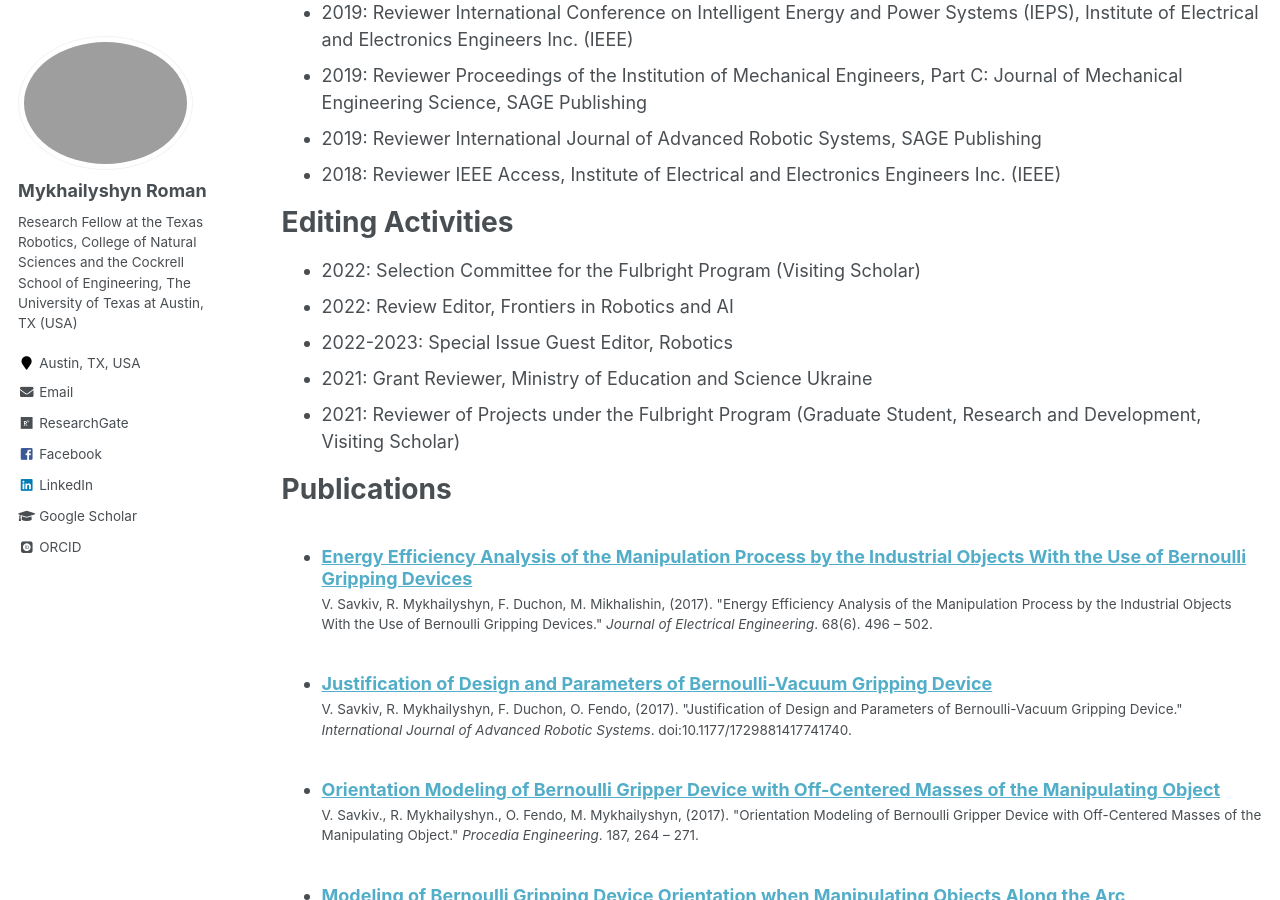
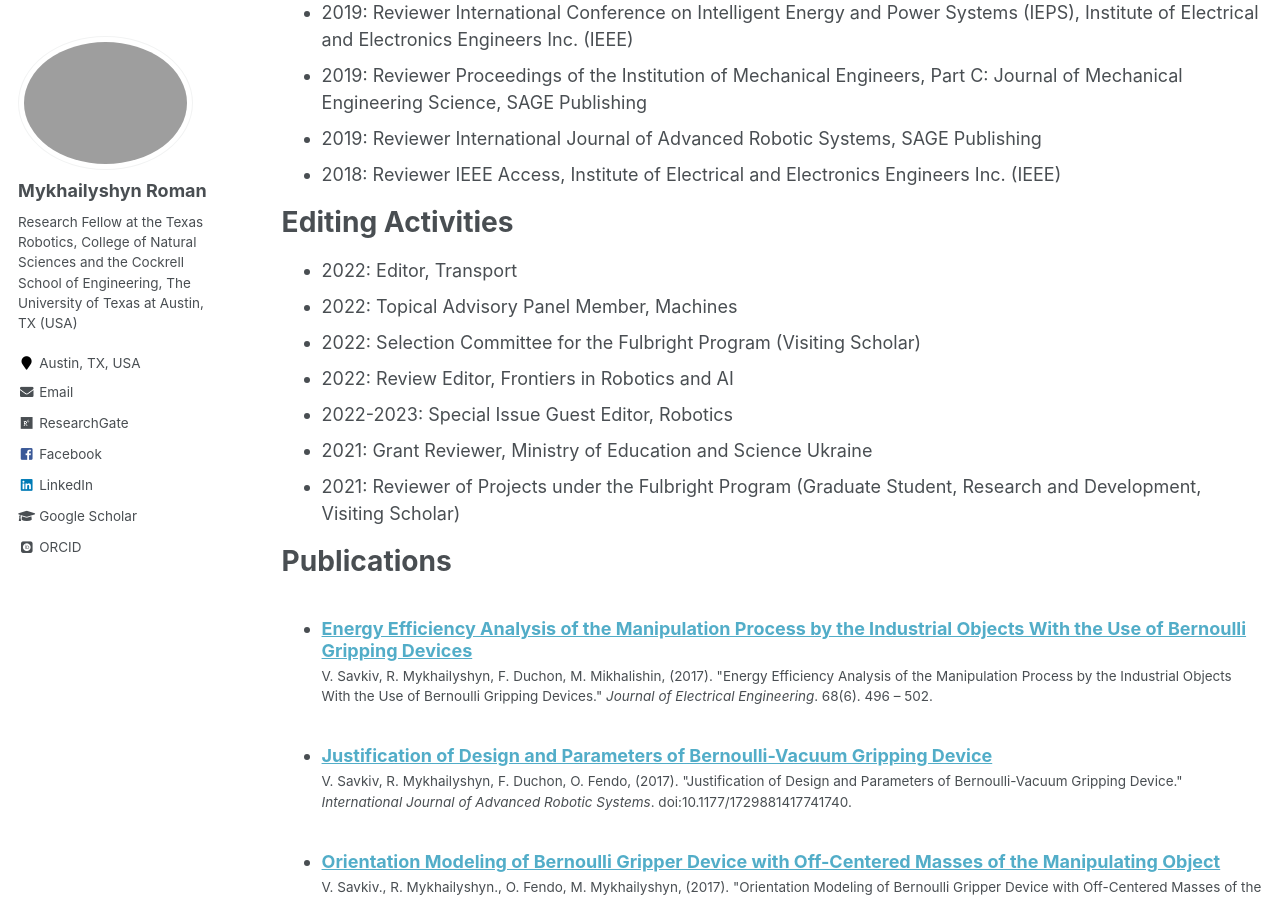
Before and after one commit to RomanMykhailyshyn/RomanMykhailyshyn.github.io, a Jekyll site: the page built from _pages/cv.md, in a window 1280 px wide and 900 px high, scrolled down 1989 px. Built offline with Jekyll 4.4.1, drawn with Linux system fonts in a browser that asks for light colours; some web fonts are replaced.

Commit message:
Update cv.md

```diff
--- a/_pages/cv.md
+++ b/_pages/cv.md
@@ -76,6 +76,8 @@ Reviewing Activities
 
 Editing Activities
 ======
+* 2022: Editor, Transport
+* 2022: Topical Advisory Panel Member, Machines
 * 2022:  Selection Committee for the Fulbright Program (Visiting Scholar)
 * 2022: Review Editor, Frontiers in Robotics and AI
 * 2022-2023:   Special Issue Guest Editor, Robotics
```
